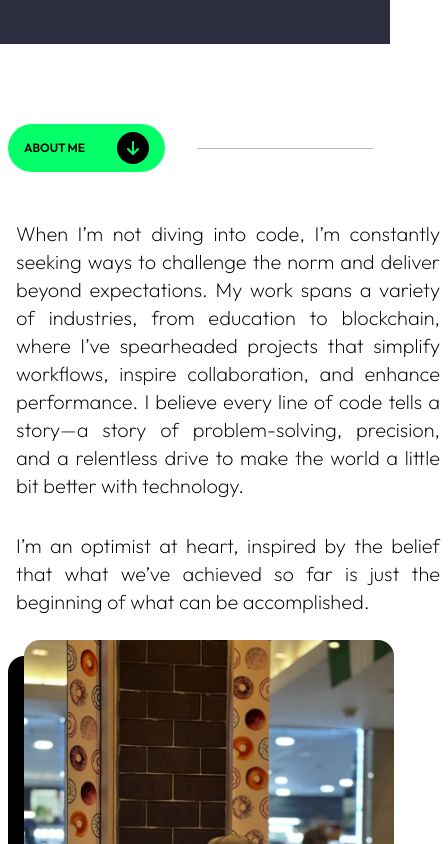
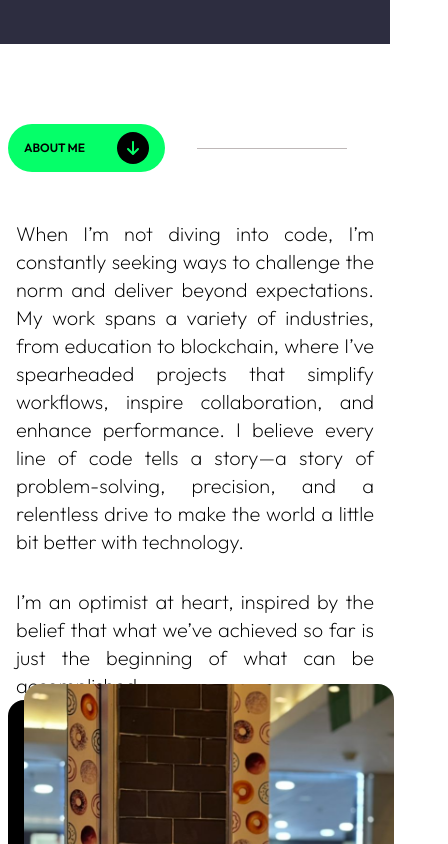
Before and after one commit to oluSammy/my-portfolio-v2, a Next.js app: page / in a window 390 px wide. Shown: the part 800-1644 px from the top of the page, 448 px wide, since content can reach past the window. Built offline with nearby package versions, Linux system fonts and the light colour scheme.

Commit message:
responsive about section

```diff
--- a/src/components/Sections/About/ABout.tsx
+++ b/src/components/Sections/About/ABout.tsx
@@ -5,7 +5,7 @@ import React from "react";
 const About = () => {
   return (
     <div id="about" className="bg-white py-20">
-      <div className="container px-2 md:px-0 mx-auto grid grid-cols-12 gap-10 ">
+      <div className="container px-2 md:px-0 mx-auto grid grid-cols-12 gap-0 md:gap-10 ">
         <div className="md:col-span-6 col-span-12">
           <div className="flex items-center gap-x-8">
             <Header />
```
